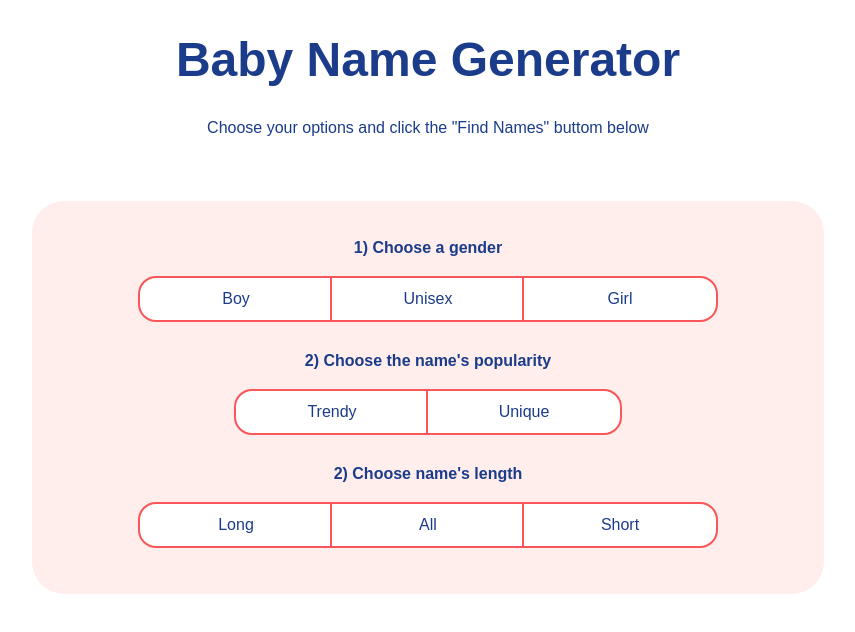
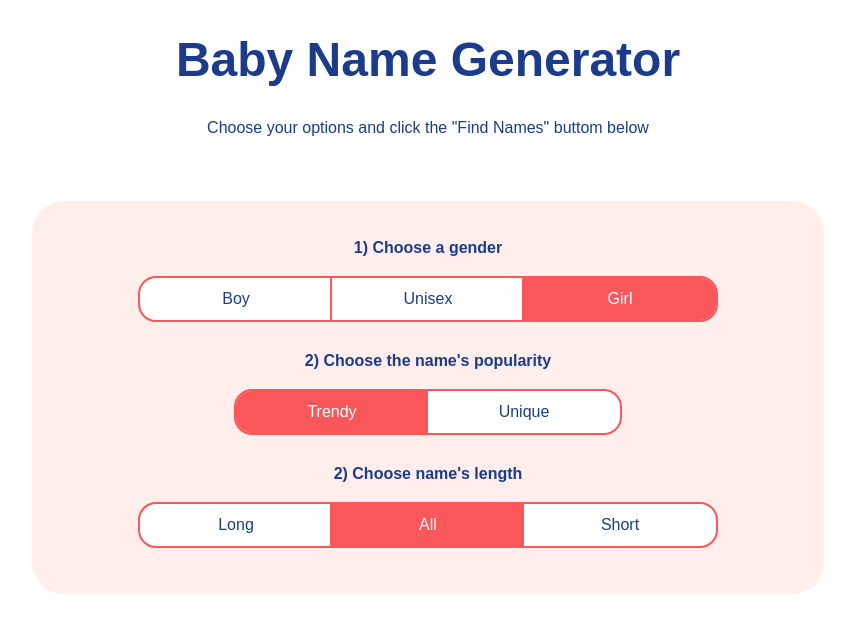
Before and after one commit to saetgit/Baby-Name-Generator, a Nuxt app: page / in a window 1280 px wide. Shown: the top 632 px of the page, without its empty margins (212-1067 px from the left). Built offline with nearby package versions, Linux system fonts and the light colour scheme.

Commit message:
add options as reactive

```diff
--- a/app.vue
+++ b/app.vue
@@ -1,3 +1,10 @@
+<script setup>
+const options=reactive({
+  gender:"Girl",
+  popularity:"Trendy",
+  length:"All"
+})
+</script>
 <template>
  <div class="container">
     <h1>Baby Name Generator</h1>
@@ -6,24 +13,24 @@
       <div class="option-container">
         <h4>1) Choose a gender</h4>
         <div class="option-buttons">
-          <button class="option option-left">Boy</button>
-          <button class="option">Unisex</button>
-          <button class="option option-right">Girl</button>
+          <button class="option option-left" :class="options.gender==='Boy' && 'option-active'">Boy</button>
+          <button class="option"  :class="options.gender==='Unisex' && 'option-active'">Unisex</button>
+          <button class="option option-right"  :class="options.gender==='Girl' && 'option-active'">Girl</button>
         </div>
       </div>
       <div class="option-container">
         <h4>2) Choose the name's popularity</h4>
         <div class="option-buttons">
-          <button class="option option-left">Trendy</button>
-          <button class="option option-right">Unique</button>
+          <button class="option option-left" :class="options.popularity==='Trendy' && 'option-active'">Trendy</button>
+          <button class="option option-right" :class="options.popularity==='Unique' && 'option-active'">Unique</button>
         </div>
       </div>
       <div class="option-container">
         <h4>2) Choose name's length</h4>
         <div class="option-buttons">
-          <button class="option option-left">Long</button>
-          <button class="option">All</button>
-          <button class="option option-right">Short</button>
+          <button class="option option-left" :class="options.length==='Long' && 'option-active'">Long</button>
+          <button class="option" :class="options.length==='All' && 'option-active'">All</button>
+          <button class="option option-right" :class="options.length==='Short' && 'option-active'">Short</button>
         </div>
       </div>
     </div>
@@ -76,4 +83,8 @@ h1 {
 .option-right {
   border-radius: 0 1rem 1rem 0;
 }
+.option-active{
+  background-color: rgb(249, 87, 89);
+  color: white;
+}
 </style>
```
